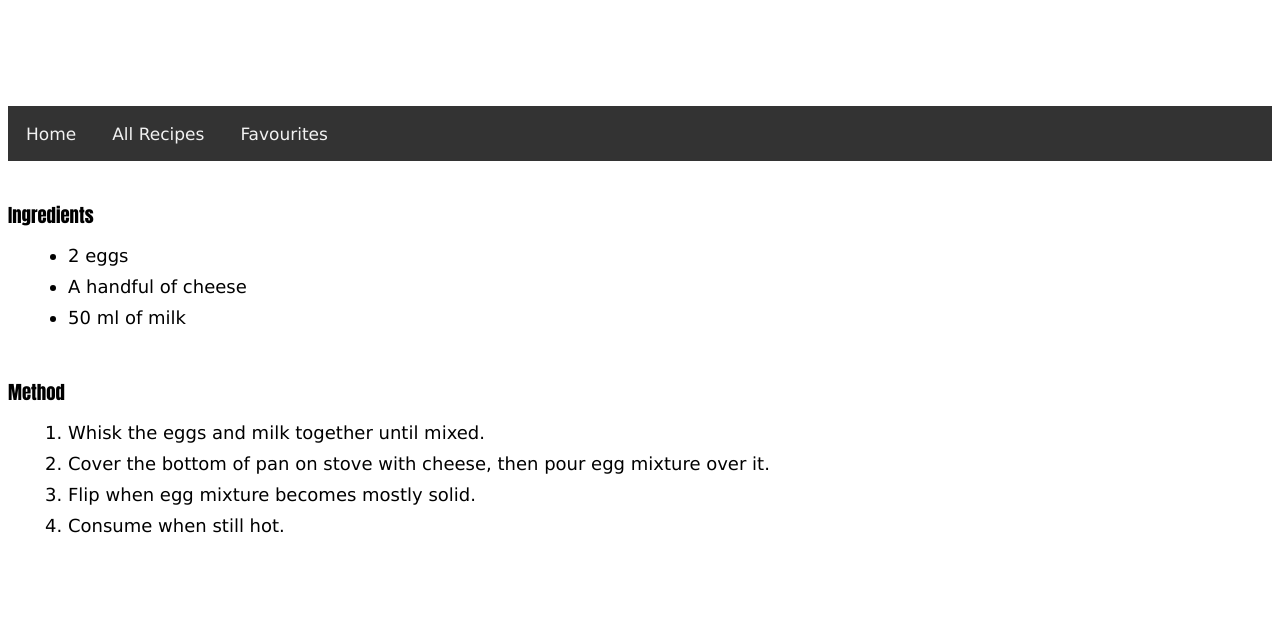
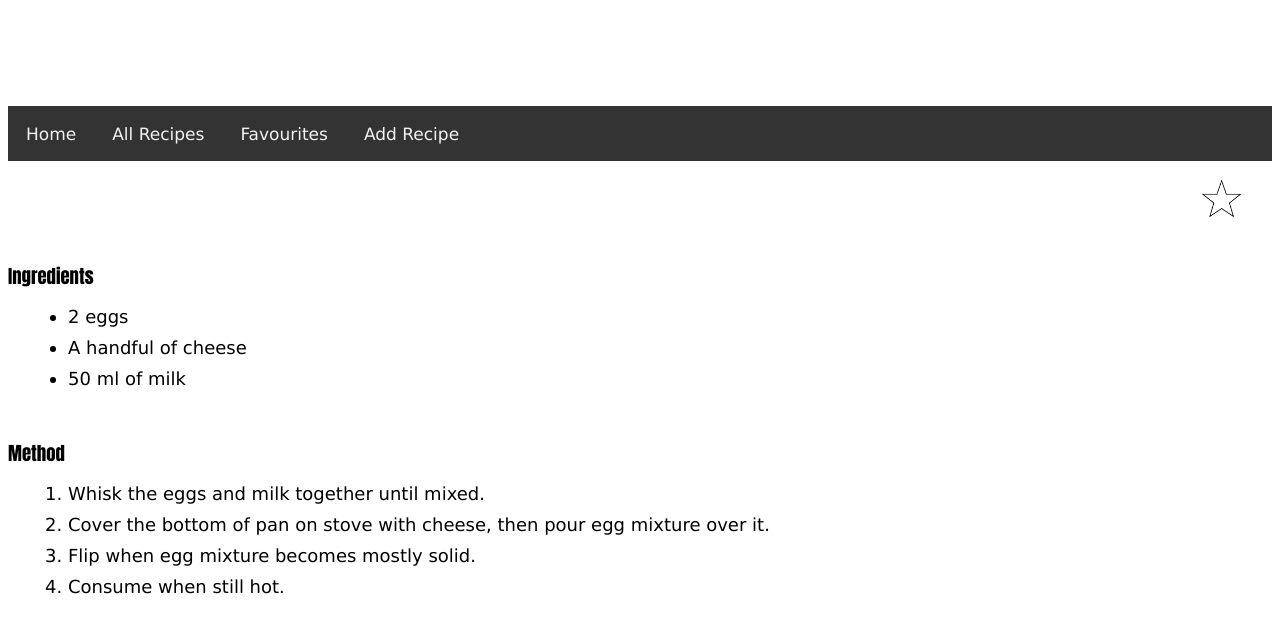
Before and after one commit to sleong1/msa-webapps, a Flask app: page /recipes/1 in a window 1280 px wide. Shown: the part 282-905 px from the top of the page. Before the commit the page ends 815 px from the top, so only its background shows below. Run offline with Flask 2, Linux system fonts and the light colour scheme; data comes from the database, SQL or seed files in the repository; both versions use the stored data as it was after the commit.

Commit message:
Working change fav setting on this_recipe.html page
Working on:
- Adding to other pages

```diff
--- a/app/routes.py
+++ b/app/routes.py
@@ -1,4 +1,4 @@
-from flask import render_template
+from flask import render_template, request, redirect, jsonify
 from app import app, models, db
 import random
 import getpass
@@ -29,15 +29,43 @@ def favourites():
     favs = AllRecipes.query.filter_by(fav=True).all()
     return render_template("favourites.html", favs=favs)
 
-@app.route("/recipes/<recipeid>")
+@app.route("/recipes/<recipeid>", methods=['FAV', 'GET'])
 def recipe(recipeid):
+    if request.method == 'FAV':
+        fav_change(recipeid)
     this_recipe = AllRecipes.query.filter_by(id=recipeid).first()
     [ings, method] = this_recipe.recipe.split("</br></br>")
     ings = [i.strip().capitalize() for i in ings.split("</br>")]
     method = [m.strip().capitalize() for m in method.split("</br>")]
-    return render_template("this_recipe.html", name=this_recipe.name, ingredients=ings, method=method)
+    return render_template("this_recipe.html", name=this_recipe.name, ingredients=ings, method=method, fav=this_recipe.fav, id=recipeid)
 
 
-@app.route("/new-recipe")
-def newrecipe():
-    return render_template("new_recipe.html")
+@app.route("/new-recipe", methods=['POST'])
+def newRecipe():
+    name = request.form.get("name")
+    description = request.form.get('description')
+    ingredients = request.form.get('ingredients')
+    method = request.form.get('method')
+    recipe = ingredients + "</br></br>" + method
+    fav = request.form.get('favourite')
+
+    new_recipe = AllRecipes(name=name, description=description, recipe=recipe, fav=fav)
+    db.session.add(new_recipe)
+    db.session.commit()
+
+    return redirect(url_for('index'))#render_template("new_recipe.html")
+
+
+def fav_change(recipeid):
+    recipedata = AllRecipes.query.get(recipeid)
+    if recipedata != None:
+        msg = {
+            'message': 'Favourite toggle successful'
+        }
+        recipedata.fav = not recipedata.fav
+        db.session.commit()
+        return jsonify(msg), 200
+    msg = {
+        'message': 'Recipe not found'
+    }
+    return jsonify(msg), 204
--- a/app/static/main.css
+++ b/app/static/main.css
@@ -99,6 +99,14 @@ div.recipeslist tr:hover {
   padding-bottom: 10px;
 }
 
+button.fav_btn {
+  margin: 0;
+  position: relative;
+  left: 94%;
+  border: none;
+  background: none;
+}
+
 /*
 div.suggested {
   margin: 5px;
--- a/app/templates/base.html
+++ b/app/templates/base.html
@@ -15,6 +15,7 @@
             <a href="/">Home</a>
             <a href="{{url_for('recipes')}}">All Recipes</a>
             <a href="{{url_for('favourites')}}">Favourites</a>
+            <a href="{{url_for('newRecipe')}}">Add Recipe</a>
         </div>
 
         {% block content %}{% endblock %}
@@ -33,4 +34,7 @@
             }
         </script>
 	</body>
+	<footer>
+
+	</footer>
 </html>
--- a/app/templates/this_recipe.html
+++ b/app/templates/this_recipe.html
@@ -8,6 +8,16 @@
 {% endblock %}
 
 {% block content %}
+    </br>
+    {% if fav %}
+        <button type="submit" class="fav_btn" onclick="setFav(id)">
+            <img src="../static/star_y.png" width="40px" height="auto" align="right">
+        </button>
+    {% else %}
+        <button type="submit" class="fav_btn" onclick="setFav(id)">
+            <img src="../static/star.png" width="40px" height="auto" align="right">
+        </button>
+    {% endif %}
     <div>
     	<h3> Ingredients </h3>
     	<ul>
@@ -22,4 +32,13 @@
         	{% endfor %}
     	</ol>
     </div>
+    <script>
+        function setFav(id) {
+            console.log(" Setting FAV ")
+            fetch("/recipes/" + {{ id }},
+                  {method: "FAV"})
+            .then(() => window.location.reload())
+            .catch((error) => console.log("Something went wrong: " + error));
+        }
+    </script>
 {% endblock %}
```
Also changed, not shown: app/data.sqlite.
